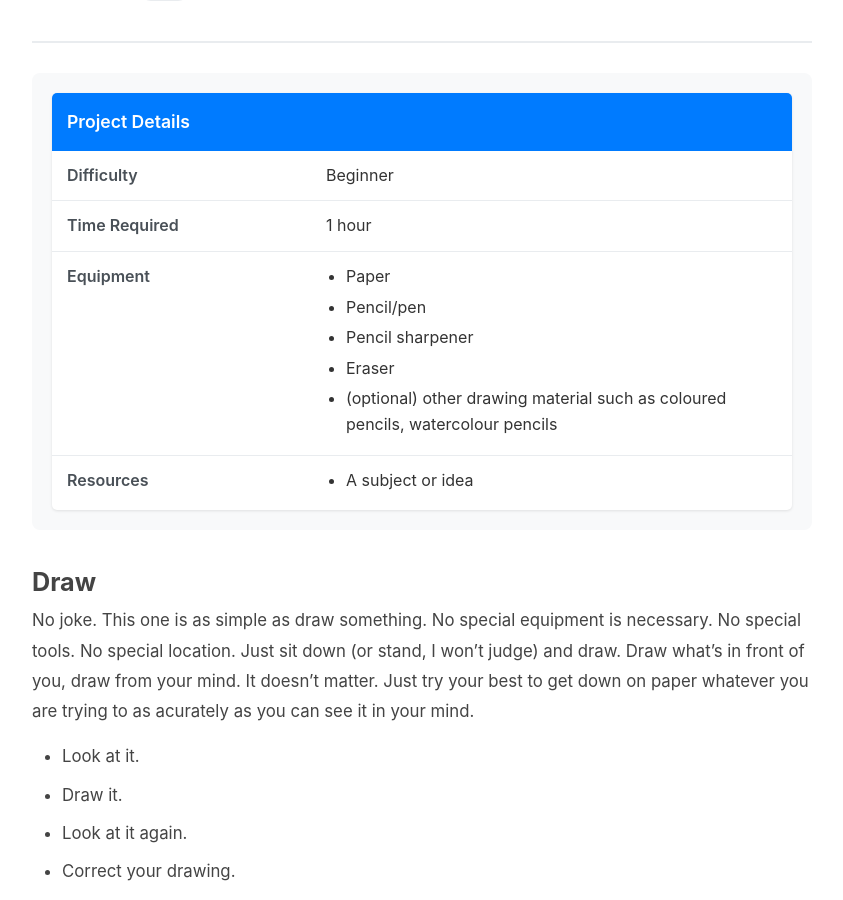
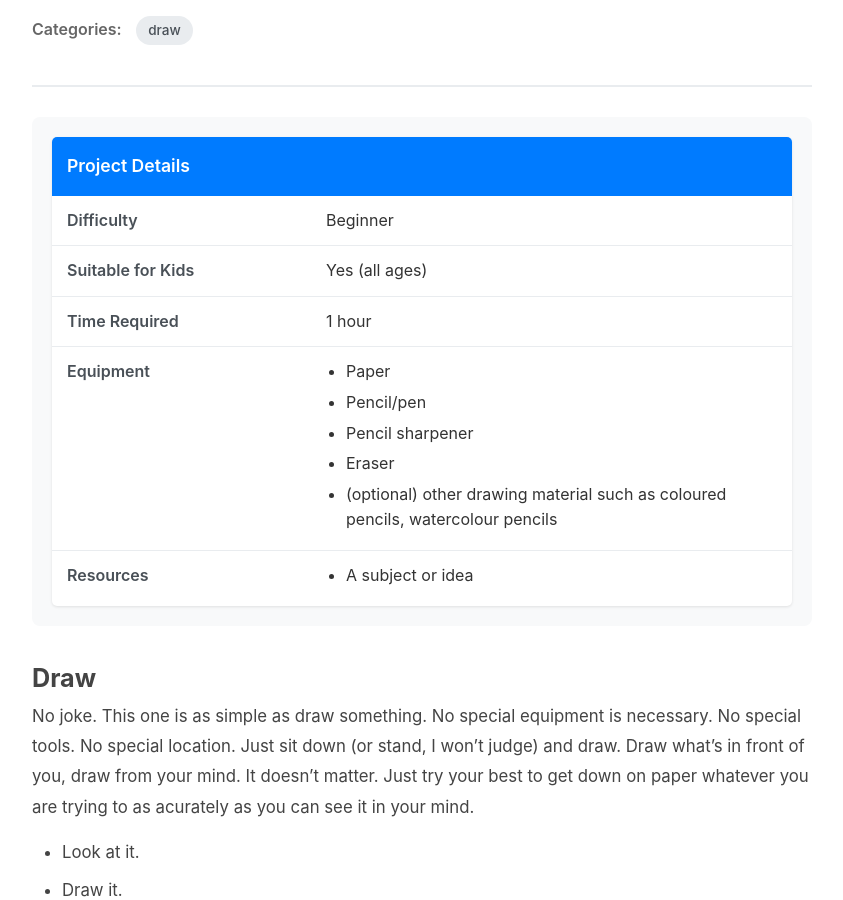
Before and after one commit to dfbr/craft_journal, a Jekyll site: the page built from _posts/2025-11-27-draw.md, in a window 1280 px wide and 900 px high, scrolled down 1554 px. Shown: the whole window, without its empty margins (218-1061 px from the left). Built offline with Jekyll 4.4.1, drawn with Linux system fonts in a browser that asks for light colours.

Commit message:
Making drawing suitable for kids and cropping picture

```diff
--- a/_posts/2025-11-27-draw.md
+++ b/_posts/2025-11-27-draw.md
@@ -7,6 +7,7 @@
 featured_image: /assets/images/posts/draw/featured.jpg
 project_details:
   Difficulty: Beginner
+  Suitable for Kids: Yes (all ages)
   Time Required: 1 hour
   Equipment:
     - Paper
```
Also changed, not shown: assets/images/posts/draw/featured.jpg.
